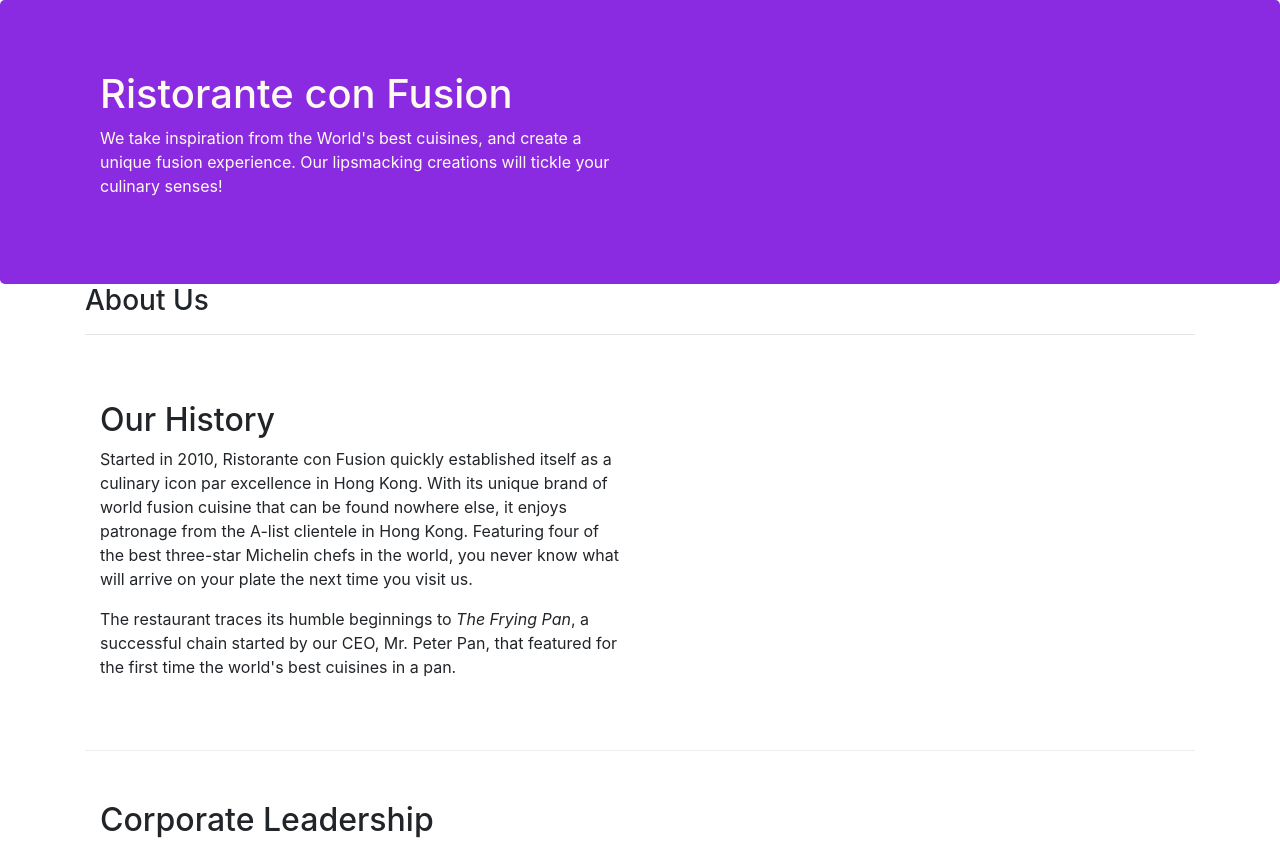
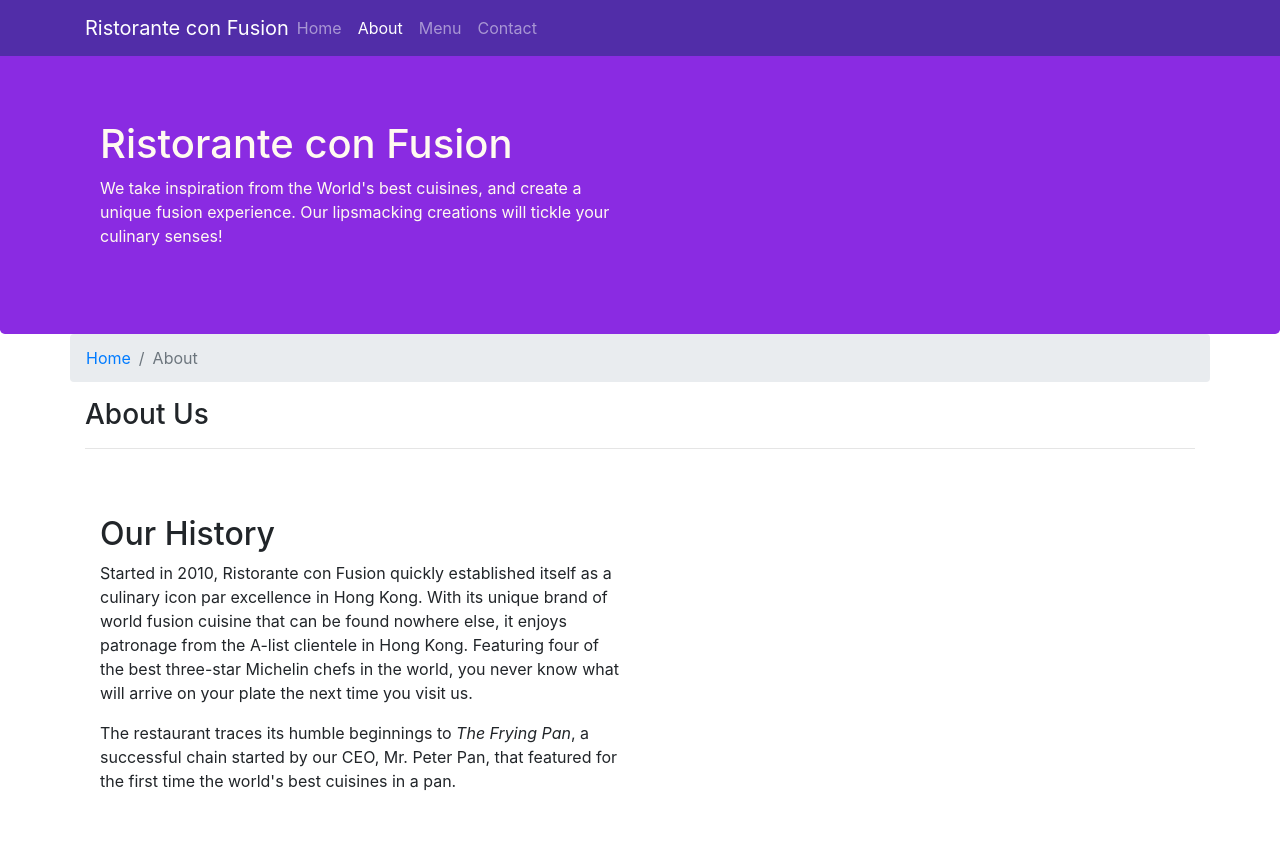
Before and after one commit to ieshaan12/Bootstrap4-Coursera, a website: page Bootstrap4/conFusion/aboutus.html in a window 1280 px wide. Shown: the top 842 px of the page. Drawn offline with nearby package versions, Linux system fonts and the light colour scheme.

Commit message:
Navbar and Breadcrumbs

```diff
--- a/Bootstrap4/conFusion/aboutus.html
+++ b/Bootstrap4/conFusion/aboutus.html
@@ -15,6 +15,22 @@
 </head>
 
 <body>
+    <nav class="navbar navbar-dark navbar-expand-sm fixed-top">
+        <div class="container">
+            <button class="navbar-toggler" type="button" data-target="#Navbar" data-toggle="collapse">
+                <span class="navbar-toggler-icon"></span>
+            </button>
+            <a class="navbar-brand mr-auto" href="./index.html">Ristorante con Fusion</a>
+            <div class="collapse navbar-collapse" id="Navbar">
+                <ul class="navbar-nav mr-auto">
+                    <li class="nav-item"><a class="nav-link" href="./index.html">Home</a></li>
+                    <li class="nav-item active"><a class="nav-link" href="#">About</a></li>
+                    <li class="nav-item"><a class="nav-link" href="#">Menu</a></li>
+                    <li class="nav-item"><a class="nav-link" href="#">Contact</a></li>
+                </ul>
+            </div>
+        </div>
+    </nav>
 
     <header class="jumbotron">
         <div class="container">
@@ -31,6 +47,10 @@
 
     <div class="container">
         <div class="row">
+            <ol class="col-12 breadcrumb">
+                <li class="breadcrumb-item"><a href="./index.html">Home</a></li>
+                <li class="breadcrumb-item active">About</li>
+            </ol>
             <div class="col-12">
                <h3>About Us</h3>
                <hr>
@@ -70,7 +90,7 @@
                 <div class="col-4 offset-1 col-sm-2">
                     <h5>Links</h5>
                     <ul class="list-unstyled">
-                        <li><a href="#">Home</a></li>
+                        <li><a href="./index.html">Home</a></li>
                         <li><a href="#">About</a></li>
                         <li><a href="#">Menu</a></li>
                         <li><a href="#">Contact</a></li>
--- a/Bootstrap4/conFusion/css/styles.css
+++ b/Bootstrap4/conFusion/css/styles.css
@@ -28,3 +28,12 @@
     margin: 0px;
     color: #0f0f0f;
 }
+
+body {
+    padding: 50px 0px 0px 0px;
+    z-index: 0;
+}
+
+.navbar-dark{
+    background-color: #512DA8;
+}
```
Also changed, not shown: Bootstrap4/conFusion/index.html (+17 -1 lines).
